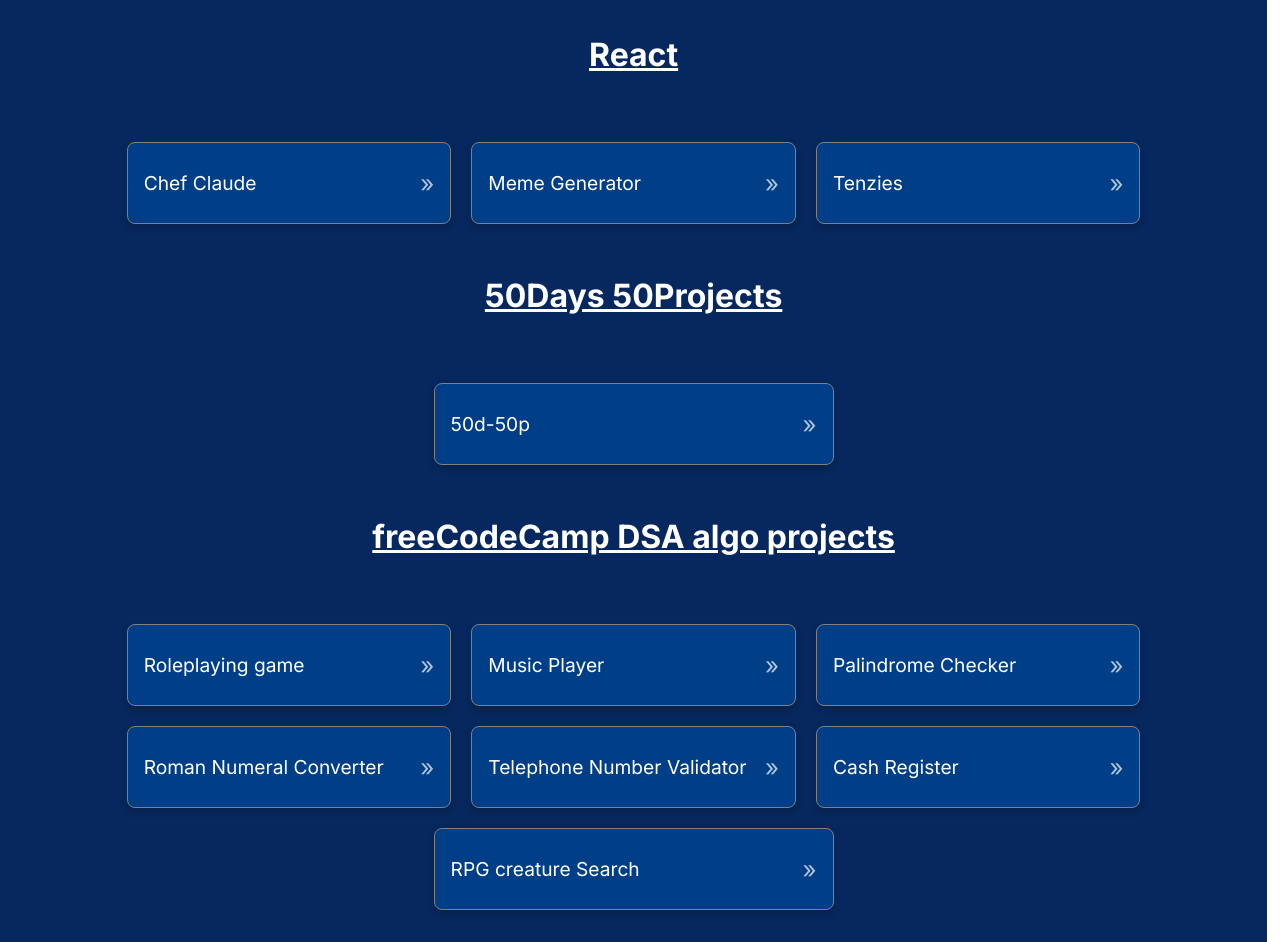
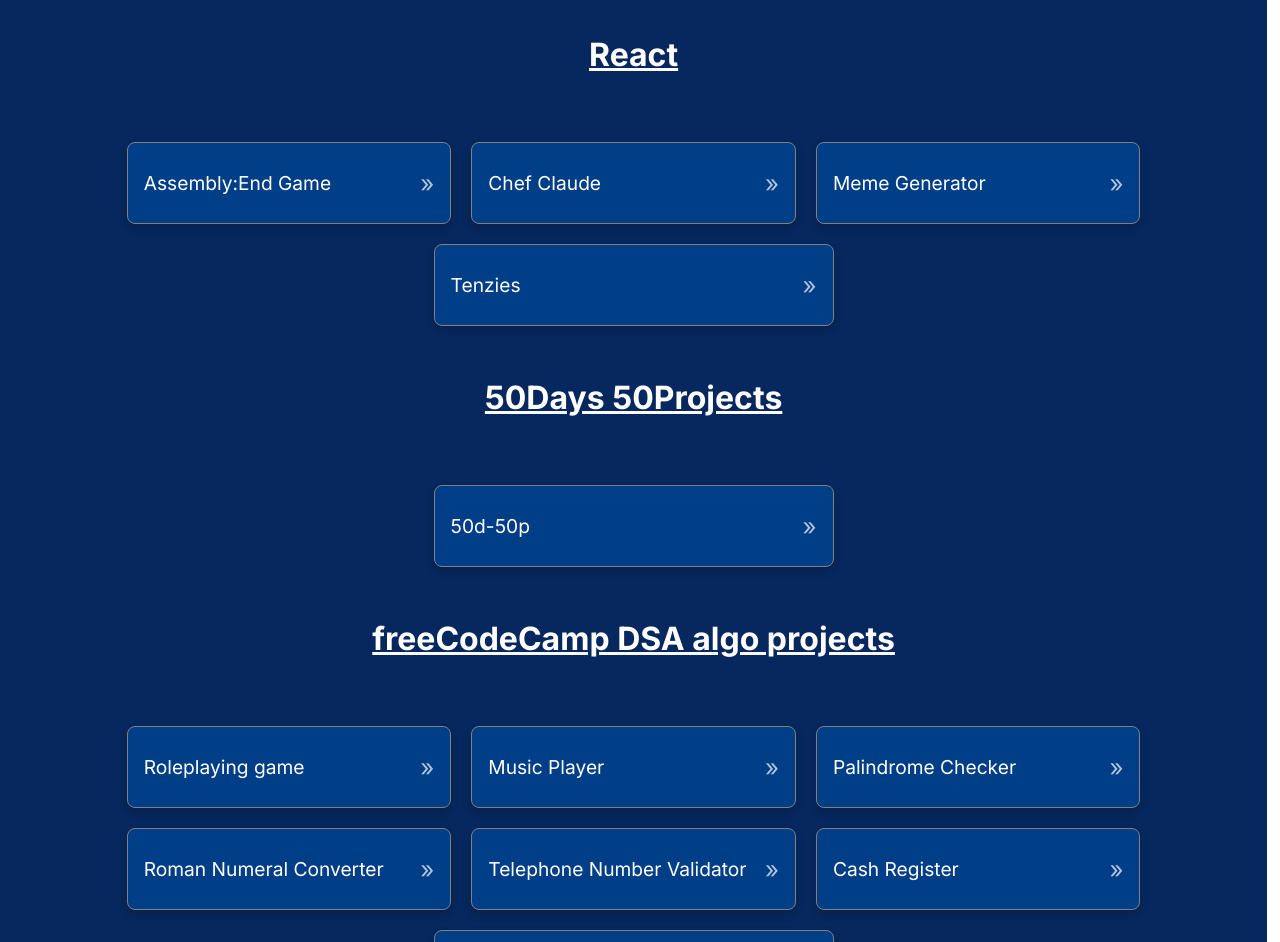
Before and after one commit to mudassirudd/mudassir-archive, a plain HTML site: page index.html in a window 1280 px wide. Shown: the part 1169-2111 px from the top of the page. Drawn offline with Linux system fonts and the light colour scheme.

Commit message:
added assemblygame

```diff
--- a/index.html
+++ b/index.html
@@ -67,6 +67,14 @@
         </li>
         <!-- REACT -->
         <h2 style="width: 100%; text-align: center">React</h2>
+        <li>
+          <a
+            href="https://assembly-game-tau.vercel.app/"
+            class="project-tile"
+            target="_blank"
+            >Assembly:End Game</a
+          >
+        </li>
         <li>
           <a
             href="https://chefclaude-one.vercel.app/"
```
